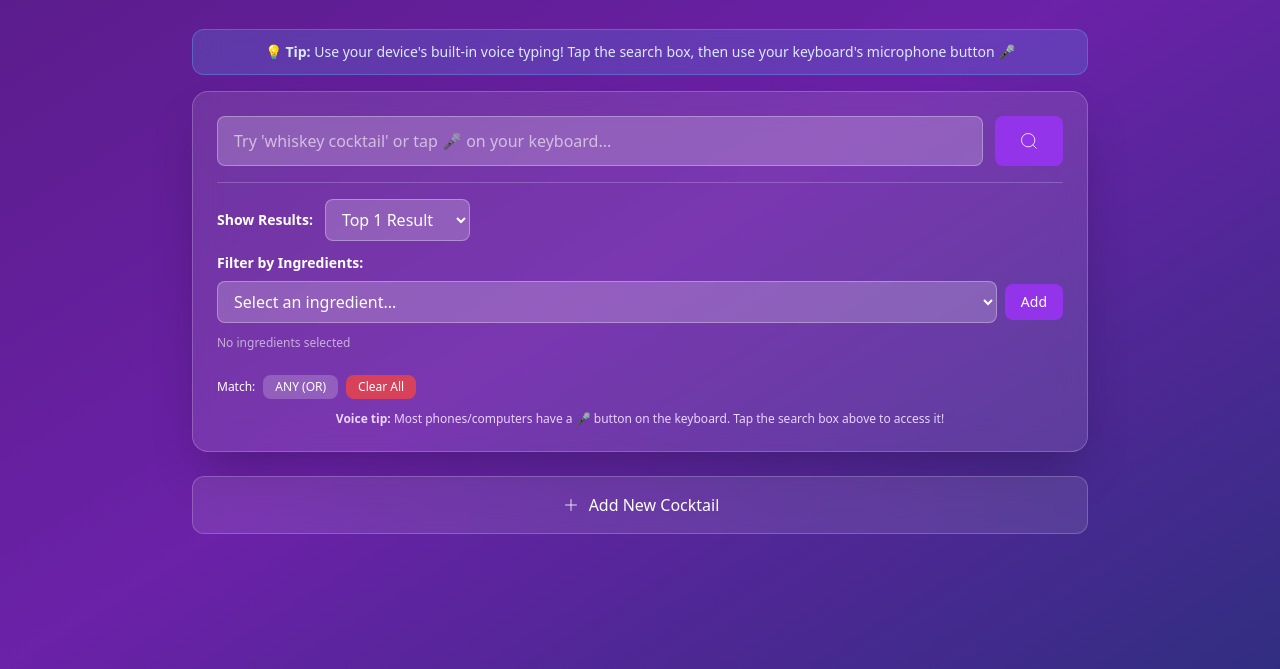
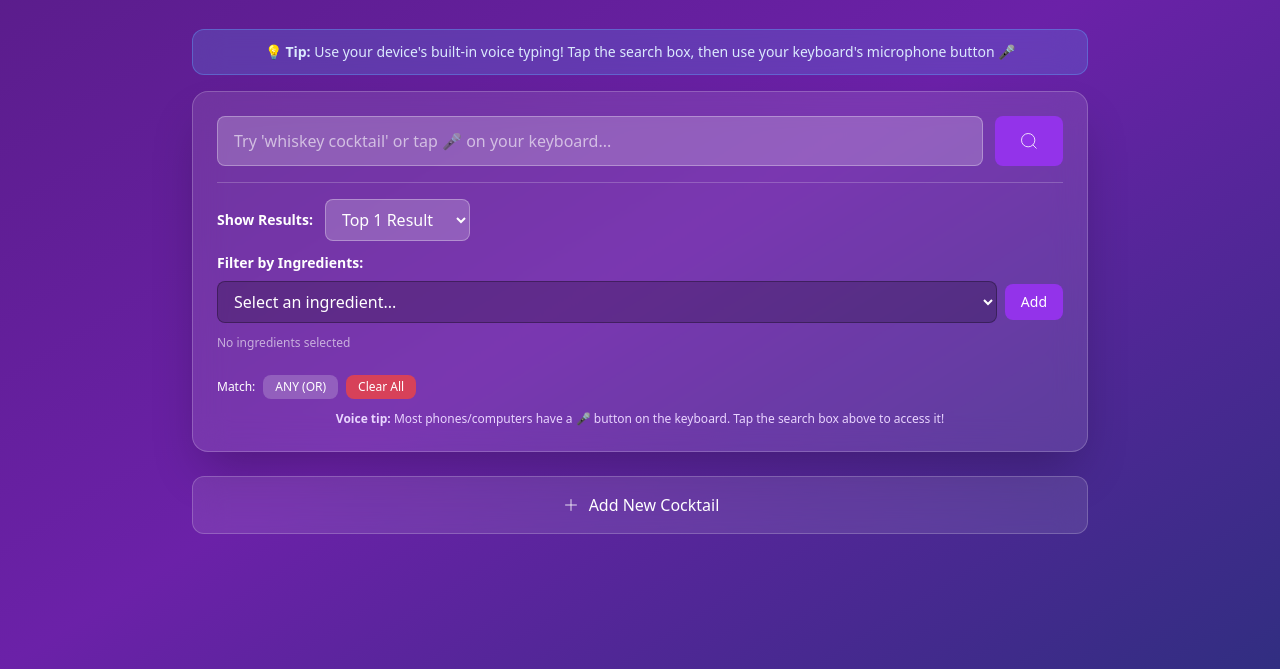
Before and after one commit to Gnarwha13/cocktailBot, a plain HTML site: page index.html in a window 1280 px wide. Shown: the part 131-800 px from the top of the page. Drawn offline with nearby package versions, Linux system fonts and the light colour scheme.

Commit message:
Update index.html

```diff
--- a/index.html
+++ b/index.html
@@ -72,7 +72,7 @@
                     <div>
                         <label class="text-white text-sm font-semibold mb-2 block">Filter by Ingredients:</label>
                         <div class="flex flex-col sm:flex-row gap-2 sm:items-center">
-                            <select id="ingredientDropdown" class="flex-1 px-3 py-2 rounded-lg bg-white/20 border border-white/30 text-white focus:outline-none focus:ring-2 focus:ring-purple-400">
+                            <select id="ingredientDropdown" class="flex-1 px-3 py-2 rounded-lg bg-black/20 border border-black/30 text-white focus:outline-none focus:ring-2 focus:ring-purple-400">
                                 <option value="">Select an ingredient...</option>
                             </select>
                             <button id="addIngredientBtn" class="px-4 py-2 rounded-lg bg-purple-600 hover:bg-purple-700 text-white text-sm transition">
```
